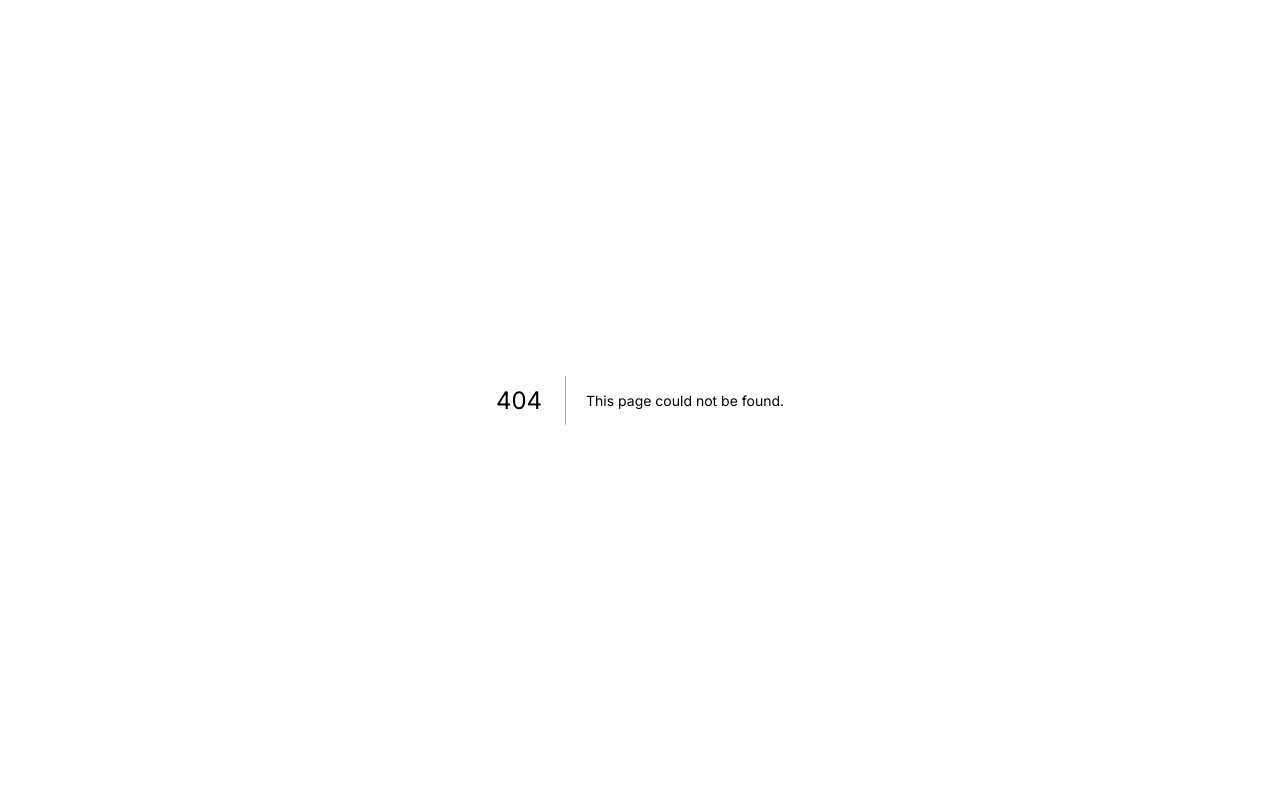
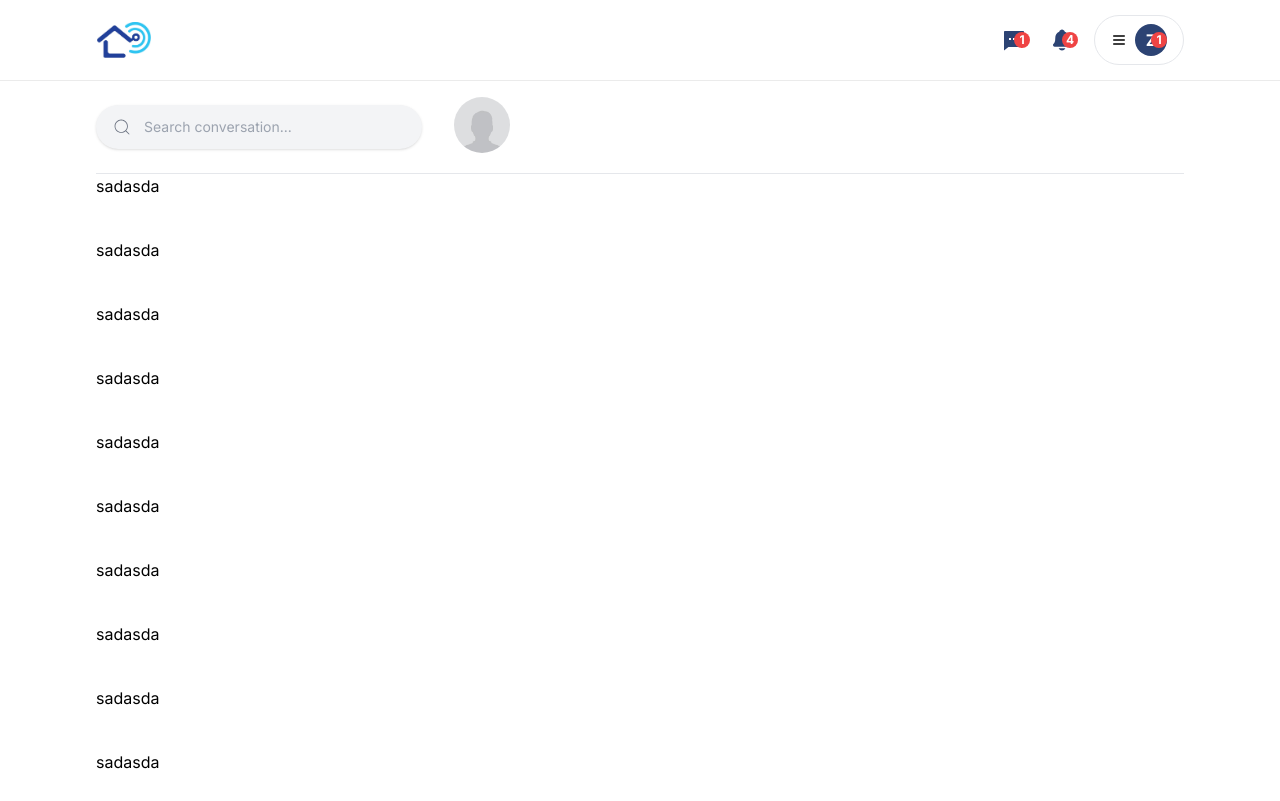
Before and after one commit to Rhixin/RoomRadarWeb, a Next.js app: page /chat in a window 1280 px wide. Before the commit this address had no page. Built offline with nearby package versions, Linux system fonts and the light colour scheme.

Commit message:
Added chat page

```diff
--- /dev/null
+++ b/app/(auth)/chat/chat.css
@@ -0,0 +1,22 @@
+/* SCROLLBAR SETTINGS */
+::-webkit-scrollbar {
+  width: 10px;
+  height: 10px;
+}
+
+/* background of the scrollbar */
+::-webkit-scrollbar-track {
+  background: #ffffff;
+}
+
+/* scrollbar */
+::-webkit-scrollbar-thumb {
+  background-color: var(--secondary);
+  border-radius: 10px;
+  border: 2px solid #ffffff;
+}
+
+/* scrollbar hover */
+::-webkit-scrollbar-thumb:hover {
+  background-color: var(--primary);
+}
--- /dev/null
+++ b/app/(auth)/chat/page.tsx
@@ -0,0 +1,93 @@
+import "./chat.css";
+import Navbar from "@/components/navbar/navbar";
+import React from "react";
+import { CiSearch } from "react-icons/ci";
+import Image from "next/image";
+const Chat = () => {
+  return (
+    <>
+      <Navbar navbarType={2}></Navbar>
+
+      <div className="h-[90vh] px-4 sm:px-24 flex flex-col">
+        <div className="flex justify-start py-4 border-b">
+          <div className="relative w-[30%] flex py-2">
+            <input
+              type="text"
+              placeholder="Search conversation..."
+              className="w-full py-3 pl-12 pr-4 text-sm text-gray-800 bg-gray-100 rounded-full shadow focus:outline-none focus:ring-2 focus:ring-primary focus:bg-white transition duration-300"
+            />
+            <svg
+              xmlns="http://www.w3.org/2000/svg"
+              className="absolute top-1/2 left-4 transform -translate-y-1/2 h-5 w-5 text-gray-500"
+              fill="none"
+              viewBox="0 0 24 24"
+              stroke="currentColor"
+            >
+              <CiSearch className="text-2xl"></CiSearch>
+            </svg>
+          </div>
+          <div className="w-[70%] px-8">
+            <div className="w-14">
+              <Image
+                src="/images/landlord_placeholder.jpg"
+                alt="chatmate"
+                width={48}
+                height={48}
+                className="object-cover w-full h-full cursor-pointer hover:scale-110 transition rounded-full"
+              />
+            </div>
+          </div>
+        </div>
+
+        <div className="flex-1 w-full flex flex-row overflow-y-auto">
+          <div className="w-[30%] h-full flex items-center flex-col overflow-y-auto">
+            <div className="w-[100%] min-h-16 rounded-md hover:bg-gray-200 transition cursor-pointer">
+              sadasda
+            </div>
+
+            <div className="w-[100%] min-h-16 rounded-md hover:bg-gray-200 transition cursor-pointer">
+              sadasda
+            </div>
+
+            <div className="w-[100%] min-h-16 rounded-md hover:bg-gray-200 transition cursor-pointer">
+              sadasda
+            </div>
+
+            <div className="w-[100%] min-h-16 rounded-md hover:bg-gray-200 transition cursor-pointer">
+              sadasda
+            </div>
+
+            <div className="w-[100%] min-h-16 rounded-md hover:bg-gray-200 transition cursor-pointer">
+              sadasda
+            </div>
+            <div className="w-[100%] min-h-16 rounded-md hover:bg-gray-200 transition cursor-pointer">
+              sadasda
+            </div>
+            <div className="w-[100%] min-h-16 rounded-md hover:bg-gray-200 transition cursor-pointer">
+              sadasda
+            </div>
+            <div className="w-[100%] min-h-16 rounded-md hover:bg-gray-200 transition cursor-pointer">
+              sadasda
+            </div>
+            <div className="w-[100%] min-h-16 rounded-md hover:bg-gray-200 transition cursor-pointer">
+              sadasda
+            </div>
+            <div className="w-[100%] min-h-16 rounded-md hover:bg-gray-200 transition cursor-pointer">
+              sadasda
+            </div>
+            <div className="w-[100%] min-h-16 rounded-md hover:bg-gray-200 transition cursor-pointer">
+              sadasda
+            </div>
+            <div className="w-[100%] min-h-16 rounded-md hover:bg-gray-200 transition cursor-pointer">
+              sadasda
+            </div>
+          </div>
+
+          <div className="w-[70%] h-full"></div>
+        </div>
+      </div>
+    </>
+  );
+};
+
+export default Chat;
--- /dev/null
+++ b/app/(auth)/listings/create/page.tsx
@@ -0,0 +1,13 @@
+import Navbar from "@/components/navbar/navbar";
+import React from "react";
+
+const CreateListing = () => {
+  return (
+    <div>
+      <Navbar navbarType={2}></Navbar>
+      Create listing here (Fria's Part)
+    </div>
+  );
+};
+
+export default CreateListing;
--- a/app/(auth)/map/page.tsx
+++ b/app/(auth)/map/page.tsx
@@ -1,5 +1,5 @@
 "use client";
-import React from "react";
+import React, { useState, useEffect } from "react";
 import { GoogleMap, LoadScript, Marker } from "@react-google-maps/api";
 import Navbar from "@/components/navbar/navbar";
 import ShowMapFooter from "@/components/showmapfooter/showmapfooter";
@@ -12,20 +12,44 @@ const containerStyle = {
   height: "80.5vh", // Makes the map take up the entire viewport height
 };
 
-const center = {
-  lat: 37.7749, // Latitude for San Francisco
-  lng: -122.4194, // Longitude for San Francisco
-};
+const Map = () => {
+  const [currentLocation, setCurrentLocation] = useState(null);
 
-const Map = () => {
+  // Get user's current location
+  useEffect(() => {
+    if (navigator.geolocation) {
+      navigator.geolocation.getCurrentPosition(
+        (position) => {
+          const { latitude, longitude } = position.coords;
+          setCurrentLocation({ lat: latitude, lng: longitude });
+        },
+        (error) => {
+          console.error("Error fetching current location", error);
+        }
+      );
+    } else {
+      alert("Geolocation is not supported by this browser.");
+    }
+  }, []);
+
   return (
     <>
       <Navbar navbarType={1}></Navbar>
       <LoadScript googleMapsApiKey={GOOGLE_MAPS_API_KEY}>
-        <GoogleMap mapContainerStyle={containerStyle} center={center} zoom={12}>
-          {/* Marker for the map */}
-          <Marker position={center} />
-        </GoogleMap>
+        {currentLocation ? (
+          <GoogleMap
+            mapContainerStyle={containerStyle}
+            center={currentLocation}
+            zoom={12}
+          >
+            {/* Optional: Add a marker at user's current location */}
+            <Marker position={currentLocation} />
+          </GoogleMap>
+        ) : (
+          <div>
+            <img src="images/rooomradar_loading.gif" alt="Your GIF" />
+          </div>
+        )}
       </LoadScript>
       <ShowMapFooter></ShowMapFooter>
     </>
--- a/components/navbar/navbar.tsx
+++ b/components/navbar/navbar.tsx
@@ -15,6 +15,11 @@ import { IoNotifications } from "react-icons/io5";
 import ToggleButton from "./togglebutton";
 
 export default function Navbar({ navbarType }) {
+  /*
+  Navbar Types
+  1 -> Have Upper and Lower Navbar
+  2 -> Upper Navbar only
+  */
   const [isMenuOpen, setIsMenuOpen] = useState(false);
   const [radius, setRadius] = useState(20);
 
--- a/components/showmapfooter/showmapfooter.tsx
+++ b/components/showmapfooter/showmapfooter.tsx
@@ -1,14 +1,21 @@
 "use client";
 import { FaMapMarked } from "react-icons/fa";
+import { IoAdd } from "react-icons/io5";
 
 import React from "react";
 
 const ShowMapFooter = () => {
   return (
     <div className="fixed bottom-0 left-0 w-full flex justify-center py-8">
+      {/* Map View Button */}
       <button className="relative flex items-center gap-2 bg-tertiary rounded-full px-5 py-5 hover:scale-110 transition-transform duration-200 text-white">
         <p className="text-sm">Map View</p>
         <FaMapMarked className="h-5 w-5" />
+      </button>
+
+      {/* Add Button - Positioned absolutely to the right */}
+      <button className="absolute right-6 bottom-8 flex items-center gap-2 bg-tertiary rounded-full p-6 hover:scale-110 transition-transform duration-200 text-white">
+        <IoAdd className="text-[2rem]" />
       </button>
     </div>
   );
```
Also changed, not shown: 1 other file (tests, documents, lock files or other folders).
